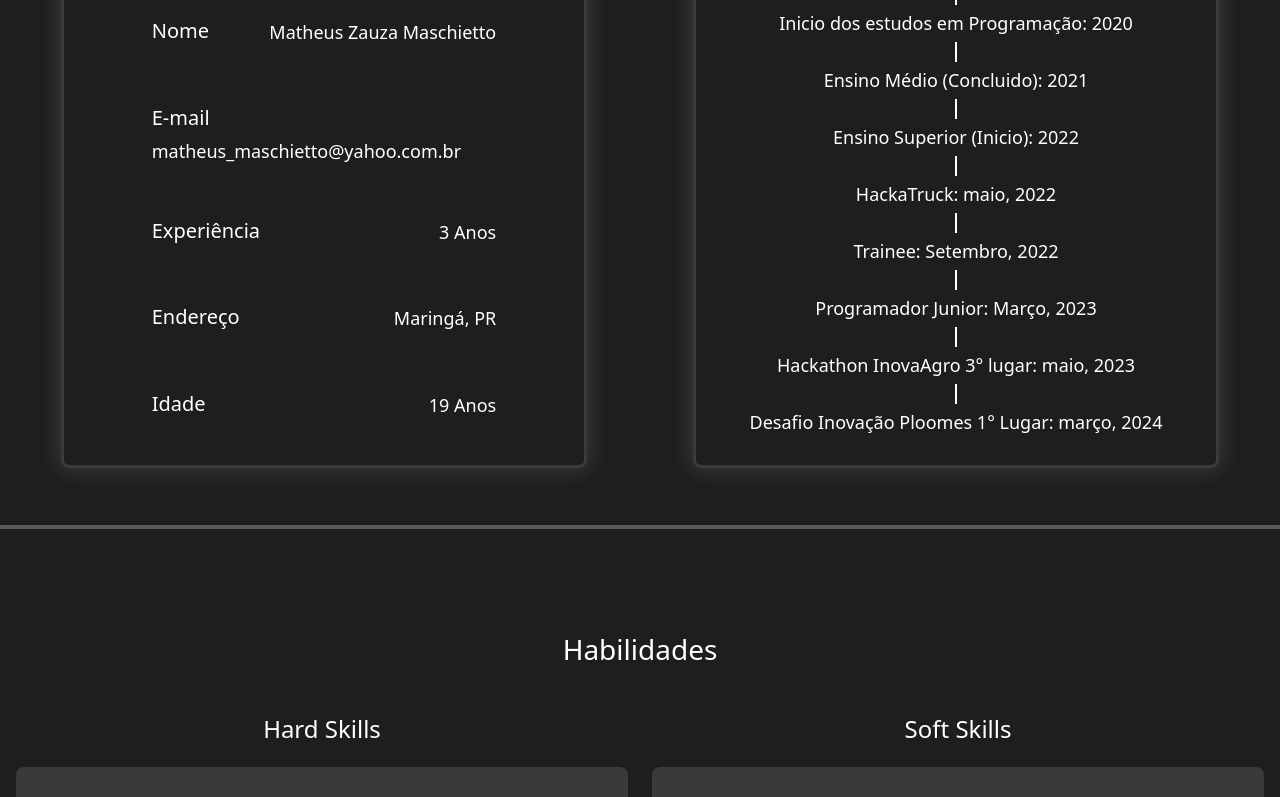
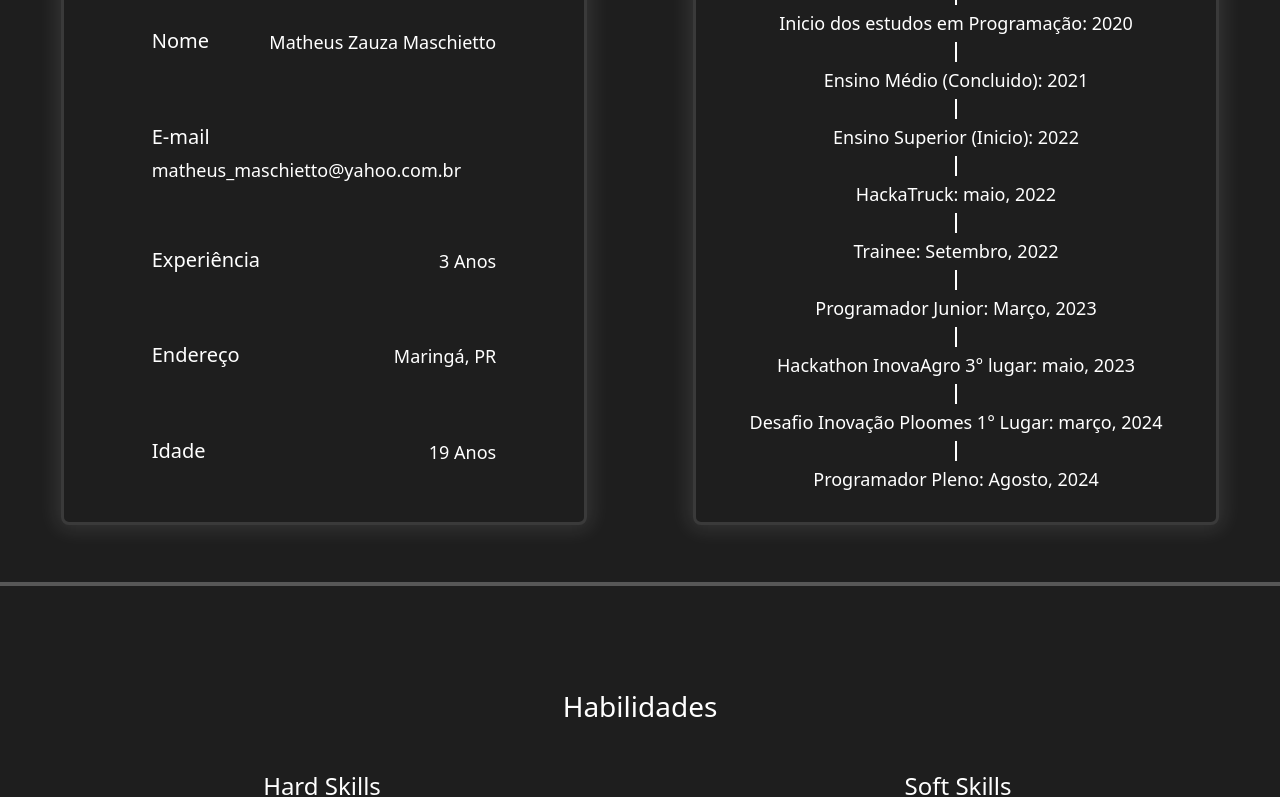
Before and after one commit to Matheus-Zauza-Maschietto/LandingPagePortifolio, a Vue app in the folder landingpage/: page / in a window 1280 px wide. Shown: the part 1329-2126 px from the top of the page. Built offline with nearby package versions, Linux system fonts and the light colour scheme.

Commit message:
Adicionando etapa de programador

```diff
--- a/landingpage/src/components/Sobre.vue
+++ b/landingpage/src/components/Sobre.vue
@@ -49,6 +49,8 @@
                 <p>Hackathon InovaAgro 3° lugar: maio, 2023</p>
                 <span class="init-jorney-stick"></span>
                 <p>Desafio Inovação Ploomes 1° Lugar: março, 2024</p>
+                <span class="init-jorney-stick"></span>
+                <p>Programador Pleno: Agosto, 2024</p>
             </div>
         </div>
   </div>
```
